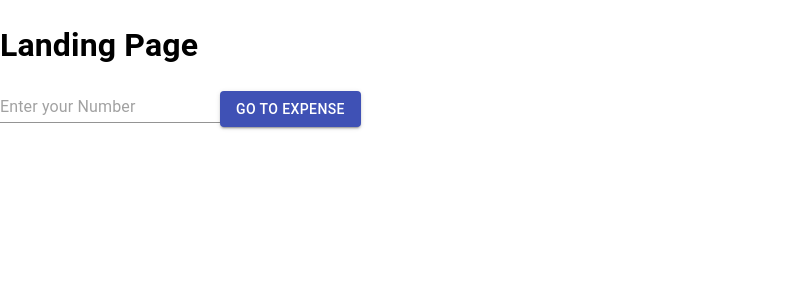
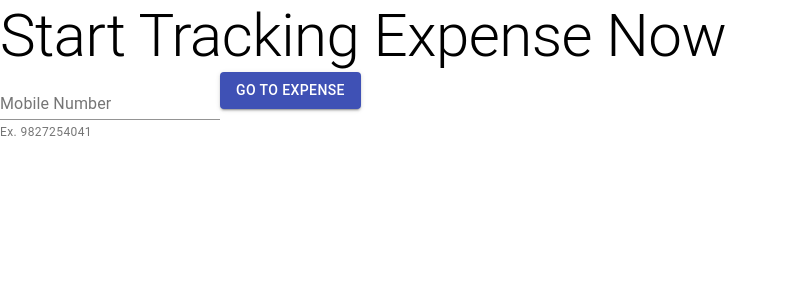
Before and after one commit to kartiks26/expense-calculator, a React (Create React App) app in the folder frontend/: page / in a window 1280 px wide. Shown: the top 300 px of the page, without its empty margins (0-786 px from the left). Built offline with nearby package versions, Linux system fonts and the light colour scheme.

Commit message:
Lend Recover issue solved

```diff
--- a/frontend/src/components/LandingPage/LandingPage.jsx
+++ b/frontend/src/components/LandingPage/LandingPage.jsx
@@ -2,6 +2,8 @@ import React from "react";
 import "./LandingPage.css";
 import { useNavigate } from "react-router-dom";
 import { Button, createTheme, TextField, Typography } from "@material-ui/core";
+import { useDispatch } from "react-redux";
+import { fetchTransactions } from "../../slice/transactionSlice";
 const theme = createTheme({
   primary: {
     main: "#00bcd4",
@@ -10,23 +12,24 @@ const theme = createTheme({
 
 function LandingPage() {
   const history = useNavigate();
+  const dispatch = useDispatch();
   const [contactNumber, setContactNumber] = React.useState("");
   return (
     <>
-      <Typography>
-        <h1>Landing Page</h1>
-      </Typography>
+      <Typography variant="h2">Start Tracking Expense Now</Typography>
       <TextField
         onChange={(e) => {
           setContactNumber(e.target.value);
         }}
-        placeholder="Enter your Number"
+        label="Mobile Number"
+        helperText="Ex. 9827254041"
       />
 
       <Button
         onClick={() => {
           localStorage.setItem("ExpenseUserContactNumber", contactNumber);
           history("/expense");
+          fetchTransactions();
         }}
         theme={theme}
         variant="contained"
--- a/frontend/src/components/expense/Expense.js
+++ b/frontend/src/components/expense/Expense.js
@@ -303,7 +303,7 @@ function Expense() {
             style={{
               tableLayout: "fixed",
             }}
-            title={"Kartik Shikhare Expense"}
+            title={"Transactions"}
             data={data}
             columns={columns}
             options={options}
--- a/frontend/src/slice/transactionSlice.js
+++ b/frontend/src/slice/transactionSlice.js
@@ -17,6 +17,18 @@ export const transactionSlice = createSlice({
     },
     deleteTransaction: (state, action) => {
       return state.filter((item) => item.id !== action.payload);
+    },
+    updateLendRecovered: (state, action) => {
+      return state.map((item) => {
+        if (action.payload == item.id) {
+          const data = {
+            ...item,
+            Type: "Lend Recovered",
+          };
+          return data;
+        }
+        return item;
+      });
     },
   },
 });
@@ -71,6 +83,7 @@ export function RecoverLendTransaction(id) {
       axios
         .delete(`${baseUrl}/transaction/recoverLendTransaction/${id}`)
         .then((res) => {
+          dispatch(updateLendRecovered(id));
           if (res.data.success) {
             dispatch(
               showSnackBar({
@@ -84,7 +97,11 @@ export function RecoverLendTransaction(id) {
   };
 }
 // Action creators are generated for each case reducer function
-export const { addNewTransaction, deleteTransaction, getData } =
-  transactionSlice.actions;
+export const {
+  addNewTransaction,
+  deleteTransaction,
+  getData,
+  updateLendRecovered,
+} = transactionSlice.actions;
 
 export default transactionSlice.reducer;
```
